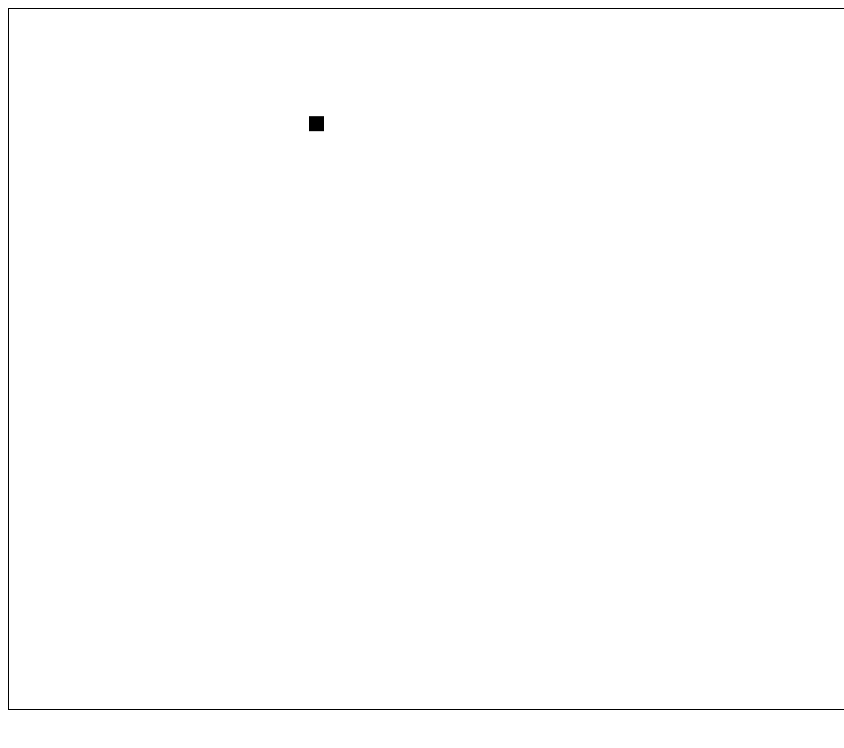
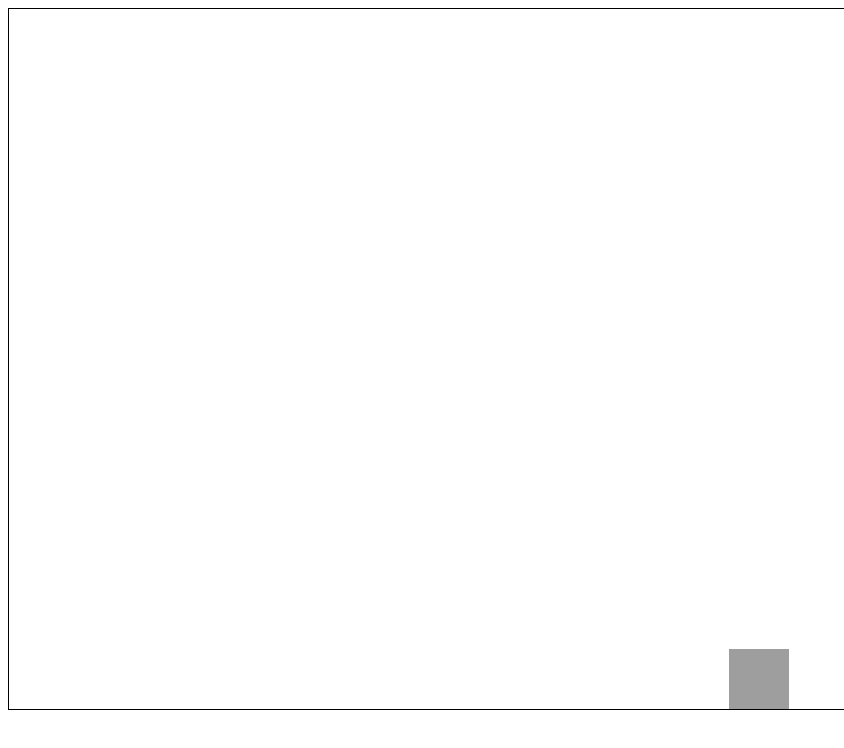
Before and after one commit to kkirova/INVADERS-GAME, a website: page index.html in a window 1280 px wide. Shown: the top 748 px of the page, without its empty margins (0-844 px from the left). Drawn offline with Linux system fonts and the light colour scheme.

Commit message:
add Player

```diff
--- a/index.html
+++ b/index.html
@@ -9,6 +9,8 @@
 </head>
 <body>
     <div id='game-container'></div>
+    <script src="./scripts/constans.js"></script>
+    <script src="./scripts/game-objects-factory.js"></script>
     <script src="./scripts/renderer.js"></script>
     <script src="./scripts/game.js"></script>
     <script>
--- /dev/null
+++ b/scripts/constans.js
@@ -0,0 +1,9 @@
+(function (scope) {
+    const SIZES = {
+        PLAYER: {
+            HEIGHT: 60,
+            WIDTH: 60
+        }
+    };
+    scope.SIZES = SIZES;
+}(window));
--- /dev/null
+++ b/scripts/game-objects-factory.js
@@ -0,0 +1,18 @@
+(function (scope) {
+    const {SIZES} = scope;
+    class GameObjectFactory {
+        constructor(width, height) {
+            this.bounds = {width, height};
+        }
+        createPlayer () {
+            const {width, height } = this.bounds;
+            const {HEIGHT, WIDTH } = SIZES.PLAYER;
+            const left = (width - WIDTH) / 2;
+            const top = height - HEIGHT;
+            const player = {top, left};
+            return player;
+        }
+    }
+    scope.GameObjectFactory = GameObjectFactory;
+
+}(window));
--- a/scripts/game.js
+++ b/scripts/game.js
@@ -1,29 +1,23 @@
 (function (scope) {
-    const {
-        Renderer
-    } = scope;
+    const { Renderer, GameObjectFactory } = scope;
 
-    const dot = {
-        left: 0,
-        top: 100
+    const setupCanvas = function (gameContainer, width, height) {
+        const canvas = document.createElement('canvas');
+        canvas.width = width;
+        canvas.height = height;
+
+        gameContainer.appendChild(canvas);
+        return canvas;
     };
-
-    let iteration = 0;
 
     class Game {
         constructor(selector, width, height) {
-            const gameContainer = document.querySelector(selector);
-            const canvas = document.createElement('canvas');
-            canvas.width = width;
-            canvas.height = height;
-            gameContainer.appendChild(canvas);
-            const ctx = canvas.getContext('2d');
-            this.bounds = {
-                width,
-                height,
-            };
-
-            this.renderer = new Renderer(ctx, this.bounds);
+            this.gameContainer = document.querySelector(selector);
+            this.canvas = setupCanvas(this.gameContainer, width, height);
+            this.bounds = { width, height };
+            this.renderer = new Renderer(this.canvas, this.bounds);
+            this.gameObjectFactory = new GameObjectFactory(width, height);
+            this.player = this.gameObjectFactory.createPlayer();
         }
 
         start() {
@@ -32,16 +26,8 @@
 
         _gameLoop() {
             this.renderer.clear();
-            const {
-                left,
-                top
-            } = dot;
-
-            this.renderer.rendererDot(left, top);
-            const alpha = Math.sin(iteration);
-            iteration++;
-            dot.left += 1;
-            dot.top += alpha * 5;
+            const { top, left } = this.player;
+            this.renderer.renderPlayer(left, top);
             window.requestAnimationFrame(() => {
                 this._gameLoop();
             });
--- a/scripts/renderer.js
+++ b/scripts/renderer.js
@@ -1,19 +1,38 @@
 (function (scope) {
+    const { SIZES } = scope;
+
     class Renderer {
-        constructor(ctx, bounds) {
-            this.ctx = ctx;
+        constructor(canvas, bounds) {
+            this.ctx = canvas.getContext('2d');
             this.bounds = bounds;
+            const image = new Image();
+            image.src = 'https://cdn.pixabay.com/photo/2013/07/12/17/57/teddy-bear-152700_1280.png';
+            image.onload = () => {
+                this.playerImage = image;
+            };
         }
 
-    clear () {
-        const { ctx } = this;
-        const { width, height } = this.bounds;
-        ctx.clearRect(0, 0, width, height);
+        clear() {
+            const { ctx } = this;
+            const {width,height} = this.bounds;
+            ctx.clearRect(0, 0, width, height);
         }
 
-    rendererDot (left, top) {
-        const { ctx } = this;
-        ctx.fillRect(left, top, 15, 15);
+        renderPlayer(left, top) {
+            const { ctx } = this;
+            const { HEIGHT, WIDTH } = SIZES.PLAYER;
+            if (this.playerImage) {
+                ctx.drawImage(this.playerImage, left, top, HEIGHT, WIDTH);
+            }
+
+        }
+        renderBullet(left, top) {
+            const { ctx } = this;
+            ctx.fillRect(left, top, 15, 15);
+        }
+        renderEnemy(left, top) {
+            const { ctx } = this;
+            ctx.fillRect(left, top, 15, 15);
         }
     }
 
```
